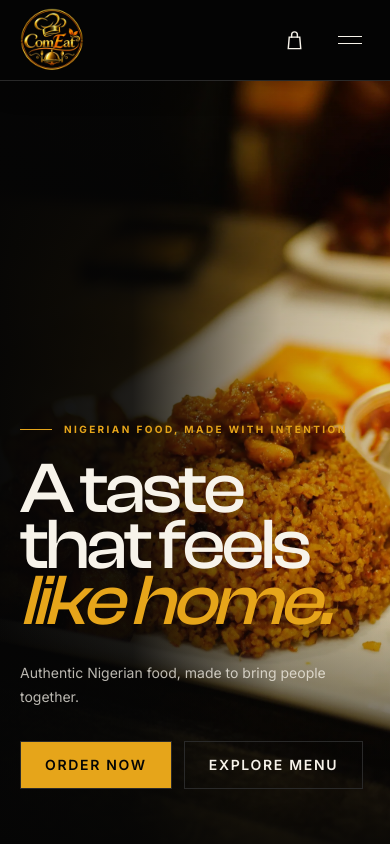
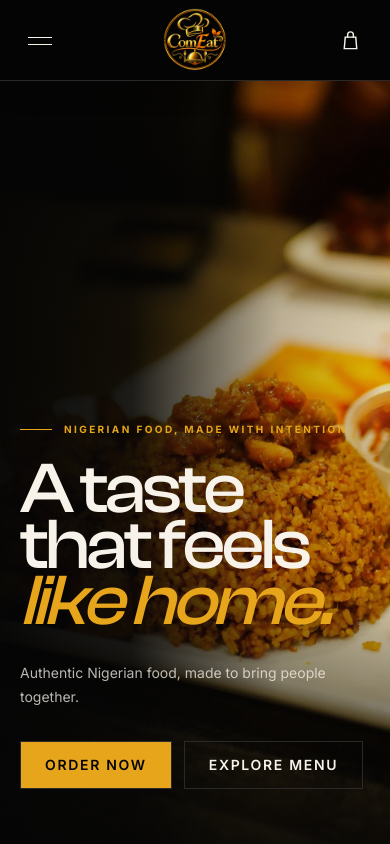
Before and after one commit to BrightUwem39/COMEAT, a Next.js app: page / in a window 390 px wide. Shown: the top 844 px of the page. Built offline with nearby package versions, Linux system fonts and the light colour scheme.

Commit message:
fix: correct mobile navbar layout

```diff
--- a/src/components/layout/Navbar.tsx
+++ b/src/components/layout/Navbar.tsx
@@ -14,11 +14,13 @@ export function Navbar() {
   return (
     <header className="sticky top-0 z-50 border-b border-border/80 bg-background/95 shadow-[0_8px_30px_rgba(0,0,0,0.12)] backdrop-blur-md transition-[background-color,box-shadow] duration-300">
       <Container className="flex h-20 items-center justify-between gap-6">
-        <BrandLogo
-          imageClassName="size-16 transition-transform duration-500 ease-out group-hover/logo:-rotate-3 group-hover/logo:scale-110 group-active/logo:scale-95 motion-reduce:transform-none"
-          linkClassName="group/logo rounded-full transition-[filter] duration-500 hover:drop-shadow-[0_0_12px_rgba(230,165,26,0.45)]"
-          priority
-        />
+        <div className="hidden lg:block">
+          <BrandLogo
+            imageClassName="size-16 transition-transform duration-500 ease-out group-hover/logo:-rotate-3 group-hover/logo:scale-110 group-active/logo:scale-95 motion-reduce:transform-none"
+            linkClassName="group/logo rounded-full transition-[filter] duration-500 hover:drop-shadow-[0_0_12px_rgba(230,165,26,0.45)]"
+            priority
+          />
+        </div>
 
         <nav className="hidden items-center gap-8 lg:flex" aria-label="Primary navigation">
           {navigation.map((item) => (
@@ -37,11 +39,20 @@ export function Navbar() {
           </Link>
         </div>
 
-        <div className="flex items-center gap-4 lg:hidden">
-          <Link className="group rounded-full p-2 text-foreground transition-[background-color,color,transform] duration-300 hover:bg-gold/10 hover:text-gold active:scale-90 motion-reduce:transform-none" href="/cart" aria-label="View cart">
+        <div className="grid w-full grid-cols-[1fr_auto_1fr] items-center lg:hidden">
+          <div className="justify-self-start">
+            <MobileMenu navigation={navigation} />
+          </div>
+
+          <BrandLogo
+            imageClassName="size-16 transition-transform duration-500 ease-out group-hover/logo:-rotate-3 group-hover/logo:scale-110 group-active/logo:scale-95 motion-reduce:transform-none"
+            linkClassName="group/logo rounded-full transition-[filter] duration-500 hover:drop-shadow-[0_0_12px_rgba(230,165,26,0.45)]"
+            priority
+          />
+
+          <Link className="group justify-self-end rounded-full p-2 text-foreground transition-[background-color,color,transform] duration-300 hover:bg-gold/10 hover:text-gold active:scale-90 motion-reduce:transform-none" href="/cart" aria-label="View cart">
             <BagIcon />
           </Link>
-          <MobileMenu navigation={navigation} />
         </div>
       </Container>
     </header>
```
